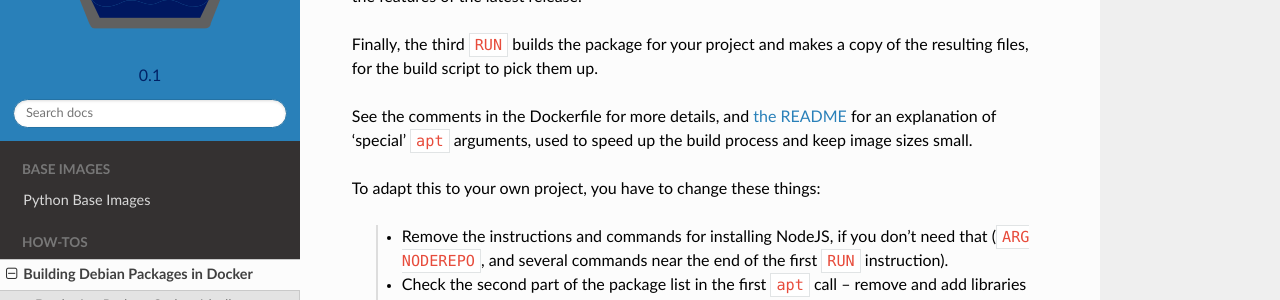
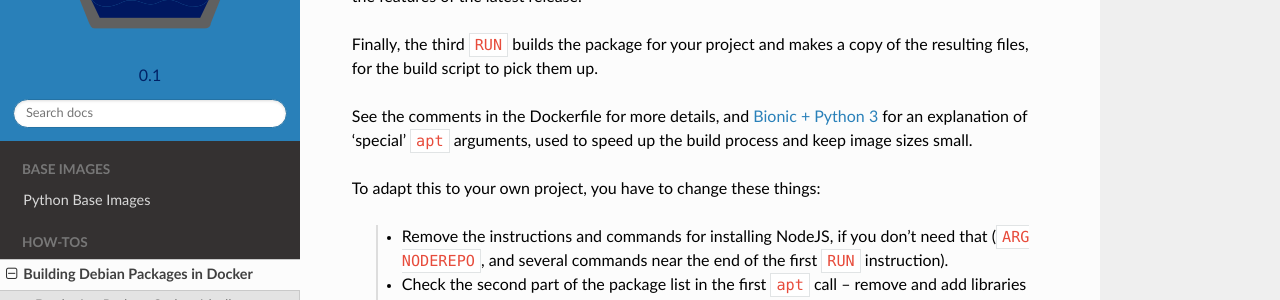
Before and after one commit to jhermann/dockyard, a Sphinx documentation site: the page built from docs/packaging-howto.rst, in a window 1280 px wide and 900 px high, scrolled down 1412 px. Shown: the part 151-451 px from the top of the window. Built offline with Sphinx 7.4.7 and the Read the Docs theme 2.0.0, drawn with Linux system fonts in a browser that asks for light colours.

```diff
--- a/docs/packaging-howto.rst
+++ b/docs/packaging-howto.rst
@@ -73,8 +73,7 @@ Finally, the third ``RUN`` builds the package for your project and makes a copy
 for the build script to pick them up.
 
 See the comments in the Dockerfile for more details,
-and `the README <https://github.com/jhermann/dockyard#dockyard>`_
-for an explanation of ‘special’ ``apt`` arguments,
+and :ref:`biopy3` for an explanation of ‘special’ ``apt`` arguments,
 used to speed up the build process and keep image sizes small.
 
 To adapt this to your own project, you have to change these things:
```
